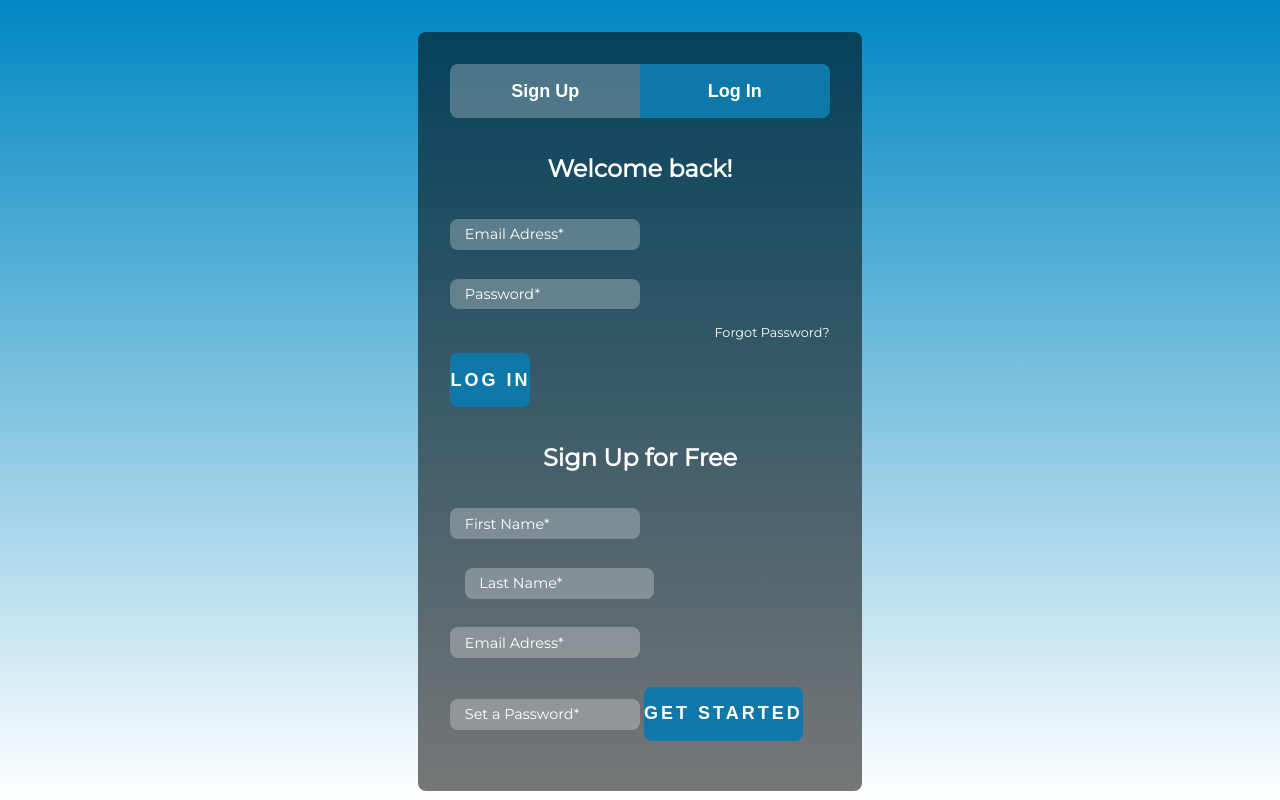
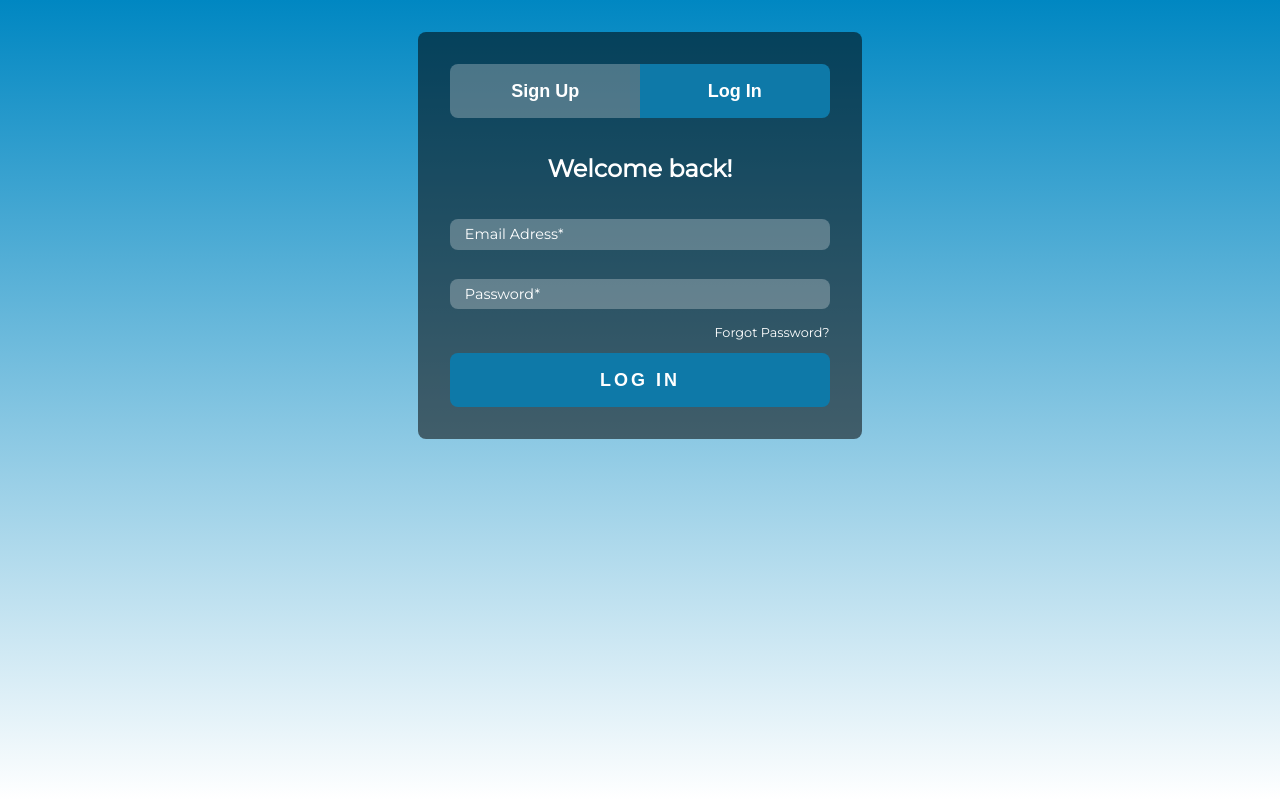
Before and after one commit to lukeissad/sign-up-log-in-box, a plain HTML site: page index.html in a window 1280 px wide. Drawn offline with nearby package versions, Linux system fonts and the light colour scheme.

Commit message:
Update index.html

```diff
--- a/index.html
+++ b/index.html
@@ -7,15 +7,15 @@
   <link href="https://fonts.googleapis.com/css?family=Montserrat" rel="stylesheet">
 </head>
 <body>
+  <script src="designs.js"></script>
   <script src="https://ajax.googleapis.com/ajax/libs/jquery/3.2.1/jquery.min.js"></script>
-  <script src="designs.js"></script>
   <div id="container">
     <div id="buttons">
       <input type="button" class="button signup" value="Sign Up">
       <input type="button" class="button login active" value="Log In">
     </div>
 
-    <form id="login-form">
+    <form class="login-form">
       <h2 class="message">Welcome back!</h2>
       <input type="email" class="form-input" name="email" placeholder="Email Adress*">
       <input type="password" class="form-input" name="password" placeholder="Password*">
@@ -23,7 +23,7 @@
       <input type="submit" class="button" name="submit" value="Log in">
     </form>
 
-    <form id="signup-form">
+    <form class="signup-form hide">
       <h2 class="message">Sign Up for Free</h2>
       <input type="text" class="form-input first-name" name="firstname" placeholder="First Name*">
       <input type="text" class="form-input last-name" name="lastname" placeholder="Last Name*">
```
